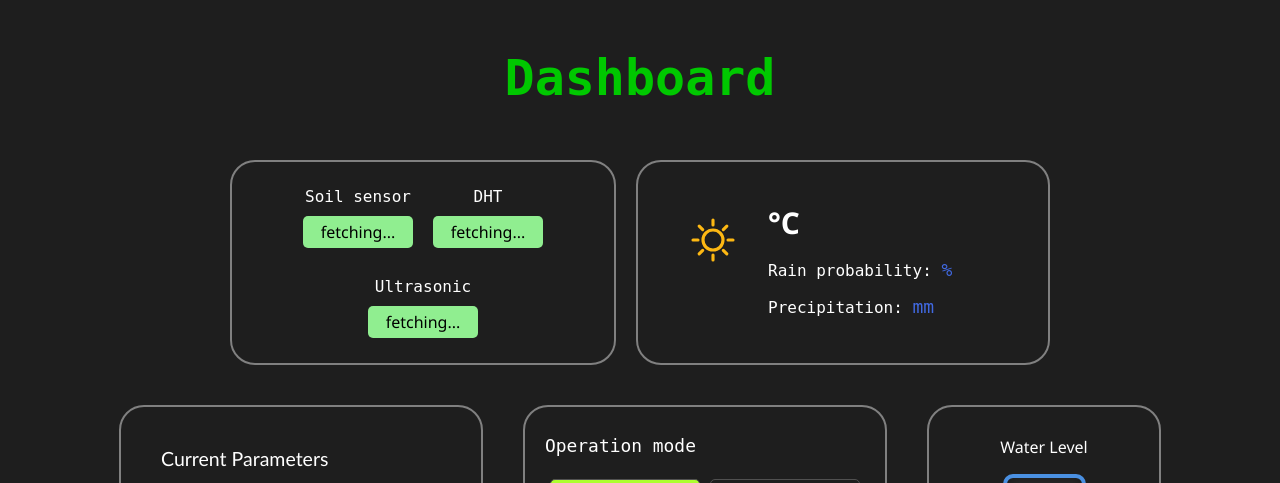
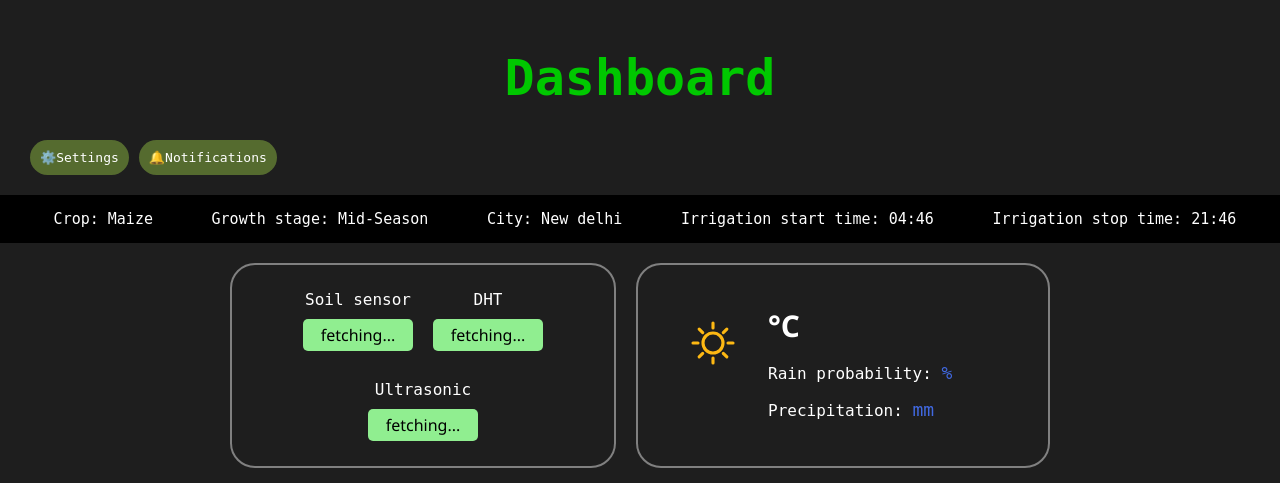
Before and after one commit to shresth3904/SMARTAGRO, a Flask app: page /dashboard in a window 1280 px wide. Shown: the part 65-548 px from the top of the page. Run offline with Flask 3, Linux system fonts and the light colour scheme; data comes from the database, SQL or seed files in the repository; data that the repository does not hold is empty.

Commit message:
added settings_status, settings & notification button on dashboard

```diff
--- a/app.py
+++ b/app.py
@@ -204,10 +204,13 @@ def dashboard():
         if stage:
             crop_data[crop].append(stage)
 
-    current_settings_result = cur.execute("SELECT crop_name, growth_stage FROM system_settings WHERE id = 1").fetchone()
+    current_settings_result = cur.execute("SELECT crop_name, growth_stage, city, start_at, end_at FROM system_settings WHERE id = 1").fetchone()
     current_settings = {
         'crop_name': current_settings_result[0],
-        'growth_stage': current_settings_result[1]
+        'growth_stage': current_settings_result[1],
+        'city':current_settings_result[2],
+        'start_at':current_settings_result[3],
+        'end_at': current_settings_result[4]
     }
     con.close()
 
--- a/static/style.css
+++ b/static/style.css
@@ -83,6 +83,42 @@ main {
 
 }
 
+#additional_links{
+  display:flex;
+  margin:20px;
+}
+
+#link_buttons{
+  margin-left: 10px;
+  padding:10px;
+  font-family: monospace;
+  background-color: darkolivegreen;
+  text-decoration: none;
+  color: white;
+  border-radius: 20px;
+  transition: all 0.3s ease;
+}
+
+#link_buttons:hover{
+  transform: scale(1.05);
+  background-color:green;
+}
+
+#current_settings_display{
+  display:flex;
+  width: 100%;
+  background-color: black;
+  justify-content: space-evenly;
+  padding: 5px;
+}
+
+#setting_parameter{
+  margin:5px;
+  font-size: 15px;
+  font-family: monospace;
+  padding:5px;
+  border-radius: 25px;
+}
 
 #box2{
   display: flex;
--- a/templates/dashboard.html
+++ b/templates/dashboard.html
@@ -23,7 +23,17 @@
     </header>
     <main>
       <h1>Dashboard</h1>
-
+      <div id = "additional_links">
+        <a id = "link_buttons" href = "/settings">⚙️Settings</a>
+        <a id = "link_buttons" href = "/notifications">🔔Notifications</a>
+      </div>
+      <div id = "current_settings_display">
+        <div id = "setting_parameter">Crop: {{current_settings.crop_name}}</div>
+        <div id = "setting_parameter">Growth stage: {{current_settings.growth_stage}}</div>
+        <div id = "setting_parameter">City: {{current_settings.city}}</div>
+        <div id = "setting_parameter">Irrigation start time: {{current_settings.start_at}}</div>
+        <div id = "setting_parameter">Irrigation stop time: {{current_settings.end_at}}</div>
+      </div>
       <div id = "box2">
         <div id = "connection_status">
           <div id = "connection_status_item">
```
